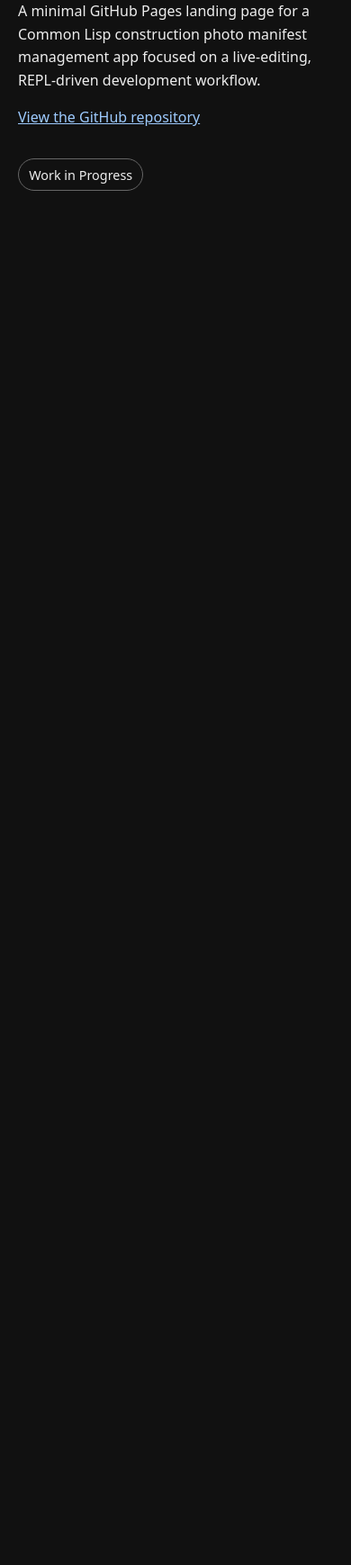
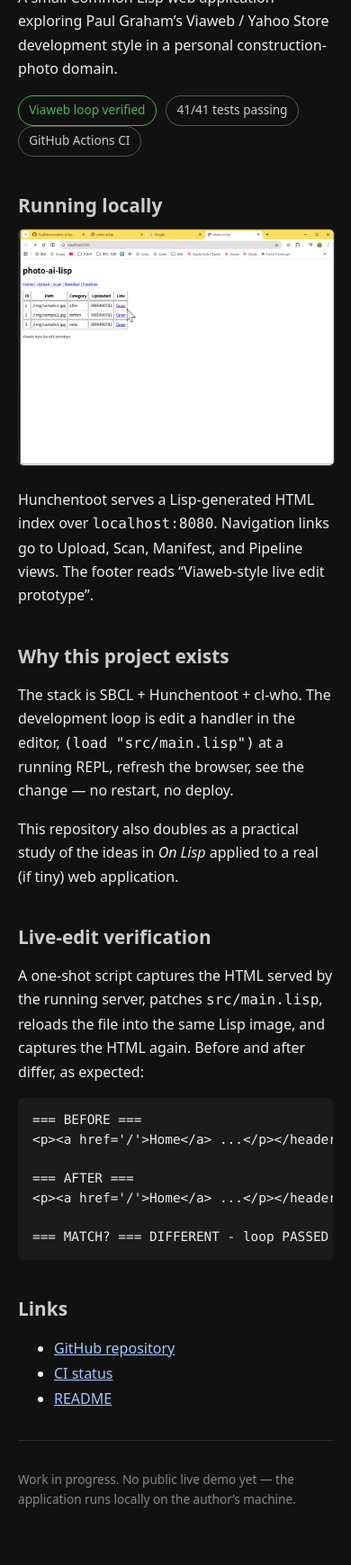
Before and after one commit to YuujiKamura/photo-ai-lisp, a plain HTML site: page docs/index.html in a window 390 px wide. Shown: the part 123-1862 px from the top of the page at 90% size. Before the commit the page ends 844 px from the top, so only its background shows below. Drawn offline with Linux system fonts and the light colour scheme.

Commit message:
docs: visible landing with running-server screenshot and live-edit proof

```diff
--- a/docs/index.html
+++ b/docs/index.html
@@ -7,21 +7,59 @@
   <style>
     :root { color-scheme: dark; }
     body { margin: 0; background: #111; color: #eee; font-family: system-ui, sans-serif; }
-    main { max-width: 720px; margin: 0 auto; padding: 4rem 1.25rem; }
-    h1 { margin: 0 0 1rem; font-size: clamp(2rem, 6vw, 3rem); }
-    p { line-height: 1.6; }
+    main { max-width: 880px; margin: 0 auto; padding: 3rem 1.25rem; }
+    h1 { margin: 0 0 0.5rem; font-size: clamp(2rem, 6vw, 3rem); }
+    h2 { margin: 2.5rem 0 0.75rem; font-size: 1.3rem; color: #ccc; }
+    p { line-height: 1.65; }
     a { color: #9ecbff; }
-    .badge { display: inline-block; margin-top: 1rem; padding: 0.35rem 0.7rem; border: 1px solid #666; border-radius: 999px; font-size: 0.9rem; }
+    img.screenshot { display: block; width: 100%; max-width: 880px; border: 1px solid #333; border-radius: 6px; margin: 0.75rem 0 1.5rem; }
+    .badge { display: inline-block; padding: 0.3rem 0.7rem; border: 1px solid #555; border-radius: 999px; font-size: 0.85rem; color: #ccc; margin-right: 0.4rem; }
+    .badge.ok { border-color: #3fb950; color: #3fb950; }
+    code, pre { font-family: ui-monospace, SFMono-Regular, Consolas, monospace; }
+    pre { background: #1b1b1b; padding: 0.9rem 1rem; border-radius: 6px; overflow-x: auto; font-size: 0.9rem; line-height: 1.5; }
+    ul { line-height: 1.75; }
+    hr { border: 0; border-top: 1px solid #2a2a2a; margin: 2rem 0; }
   </style>
 </head>
 <body>
   <main>
     <header>
       <h1>photo-ai-lisp</h1>
-      <p>A minimal GitHub Pages landing page for a Common Lisp construction photo manifest management app focused on a live-editing, REPL-driven development workflow.</p>
+      <p>A small Common Lisp web application exploring Paul Graham&rsquo;s Viaweb / Yahoo Store development style in a personal construction-photo domain.</p>
+      <p>
+        <span class="badge ok">Viaweb loop verified</span>
+        <span class="badge">41/41 tests passing</span>
+        <span class="badge">GitHub Actions CI</span>
+      </p>
     </header>
-    <p><a href="https://github.com/YuujiKamura/photo-ai-lisp">View the GitHub repository</a></p>
-    <p><span class="badge">Work in Progress</span></p>
+
+    <h2>Running locally</h2>
+    <img class="screenshot" src="screenshot-home.png" alt="Screenshot of photo-ai-lisp running at localhost:8080, showing the Home table with three sample photos.">
+    <p>Hunchentoot serves a Lisp-generated HTML index over <code>localhost:8080</code>. Navigation links go to Upload, Scan, Manifest, and Pipeline views. The footer reads &ldquo;Viaweb-style live edit prototype&rdquo;.</p>
+
+    <h2>Why this project exists</h2>
+    <p>The stack is SBCL + Hunchentoot + cl-who. The development loop is edit a handler in the editor, <code>(load "src/main.lisp")</code> at a running REPL, refresh the browser, see the change &mdash; no restart, no deploy.</p>
+    <p>This repository also doubles as a practical study of the ideas in <em>On Lisp</em> applied to a real (if tiny) web application.</p>
+
+    <h2>Live-edit verification</h2>
+    <p>A one-shot script captures the HTML served by the running server, patches <code>src/main.lisp</code>, reloads the file into the same Lisp image, and captures the HTML again. Before and after differ, as expected:</p>
+    <pre>=== BEFORE ===
+&lt;p&gt;&lt;a href='/'&gt;Home&lt;/a&gt; ...&lt;/p&gt;&lt;/header&gt;&lt;table border='1' ...&gt;
+
+=== AFTER ===
+&lt;p&gt;&lt;a href='/'&gt;Home&lt;/a&gt; ...&lt;/p&gt;&lt;/header&gt;<strong>&lt;p&gt;live-edit at 2026-04-18&lt;/p&gt;</strong>&lt;table border='1' ...&gt;
+
+=== MATCH? === DIFFERENT - loop PASSED</pre>
+
+    <h2>Links</h2>
+    <ul>
+      <li><a href="https://github.com/YuujiKamura/photo-ai-lisp">GitHub repository</a></li>
+      <li><a href="https://github.com/YuujiKamura/photo-ai-lisp/actions/workflows/test.yml">CI status</a></li>
+      <li><a href="https://github.com/YuujiKamura/photo-ai-lisp/blob/main/README.md">README</a></li>
+    </ul>
+
+    <hr>
+    <p style="font-size: 0.85rem; color: #888;">Work in progress. No public live demo yet &mdash; the application runs locally on the author&rsquo;s machine.</p>
   </main>
 </body>
 </html>
```
Also changed, not shown: docs/screenshot-home.png (added).
